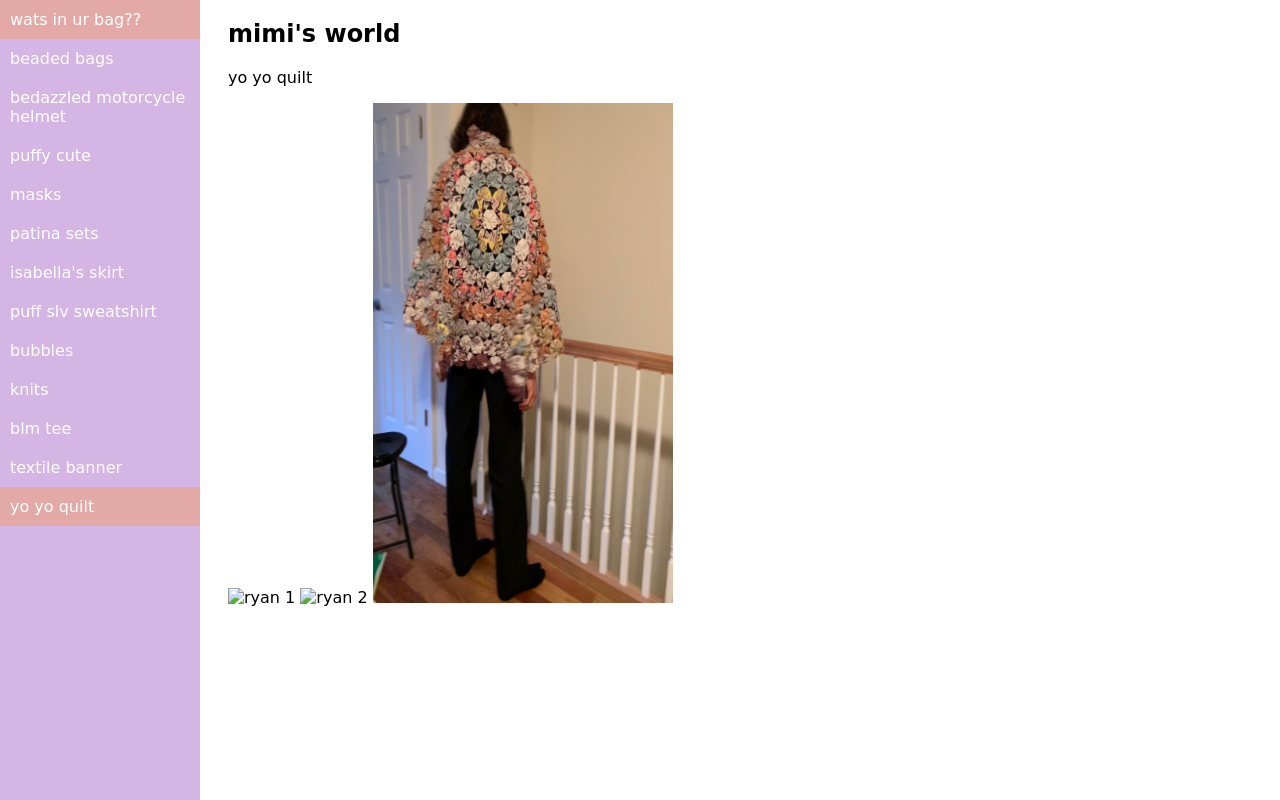
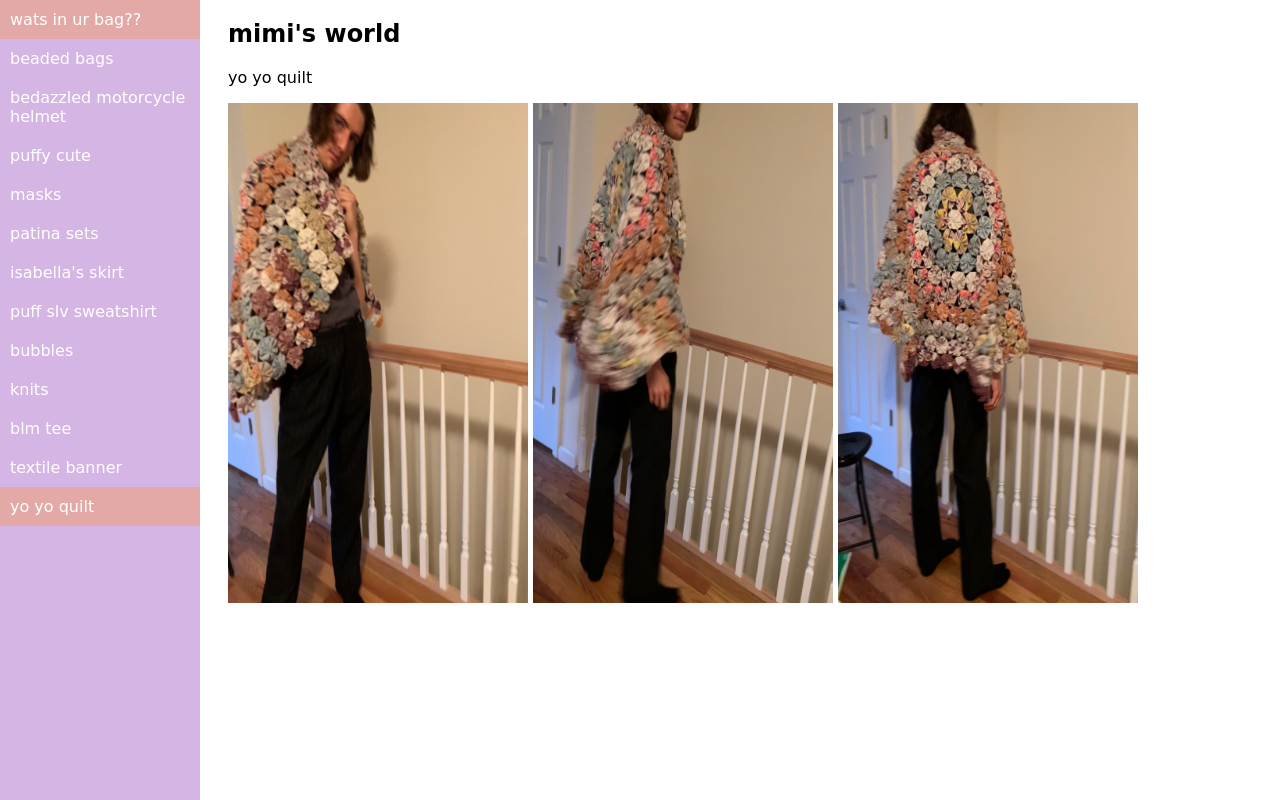
Before and after one commit to mimi88world/mimi88world, a plain HTML site: page yo yo quilt.html in a window 1280 px wide. Drawn offline with Linux system fonts and the light colour scheme; a web font is replaced by a local one.

Commit message:
Update yo yo quilt.html

```diff
--- a/yo yo quilt.html
+++ b/yo yo quilt.html
@@ -70,8 +70,8 @@ body {
 <div class="content">
   <h2>mimi's world</h2>
   <p>yo yo quilt</p>
-<img src="ryan 1.jpg" alt="ryan 1" style="width:300px;height:500px;">
-<img src="ryan 2.jpg" alt="ryan 2" style="width:300px;height:500px;">
+<img src="ryan 1.jpeg" alt="ryan 1" style="width:300px;height:500px;">
+<img src="ryan 2.jpeg" alt="ryan 2" style="width:300px;height:500px;">
 <img src="ryan 3.jpeg" alt="ryan 3" style="width:300px;height:500px;">
 </div>
 
```
